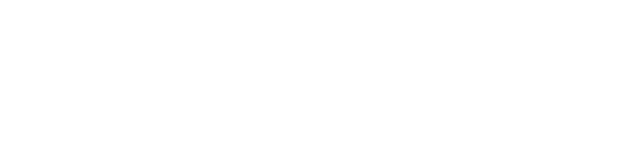
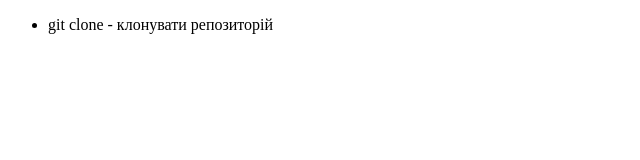
Before and after one commit to Danelsene/front-basic, a plain HTML site: page index.html in a window 1280 px wide. Shown: the whole page, without its empty margins (0-640 px from the left). Drawn offline with Linux system fonts and the light colour scheme.

Commit message:
add text

```diff
--- a/index.html
+++ b/index.html
@@ -8,7 +8,11 @@
 </head>
 <body>
     <header></header>
-    <main></main>
+    <main>
+        <ul>
+            <li> git clone - клонувати репозиторій</li>
+        </ul>
+    </main>
     <footer></footer>
 </body>
 </html>
```
